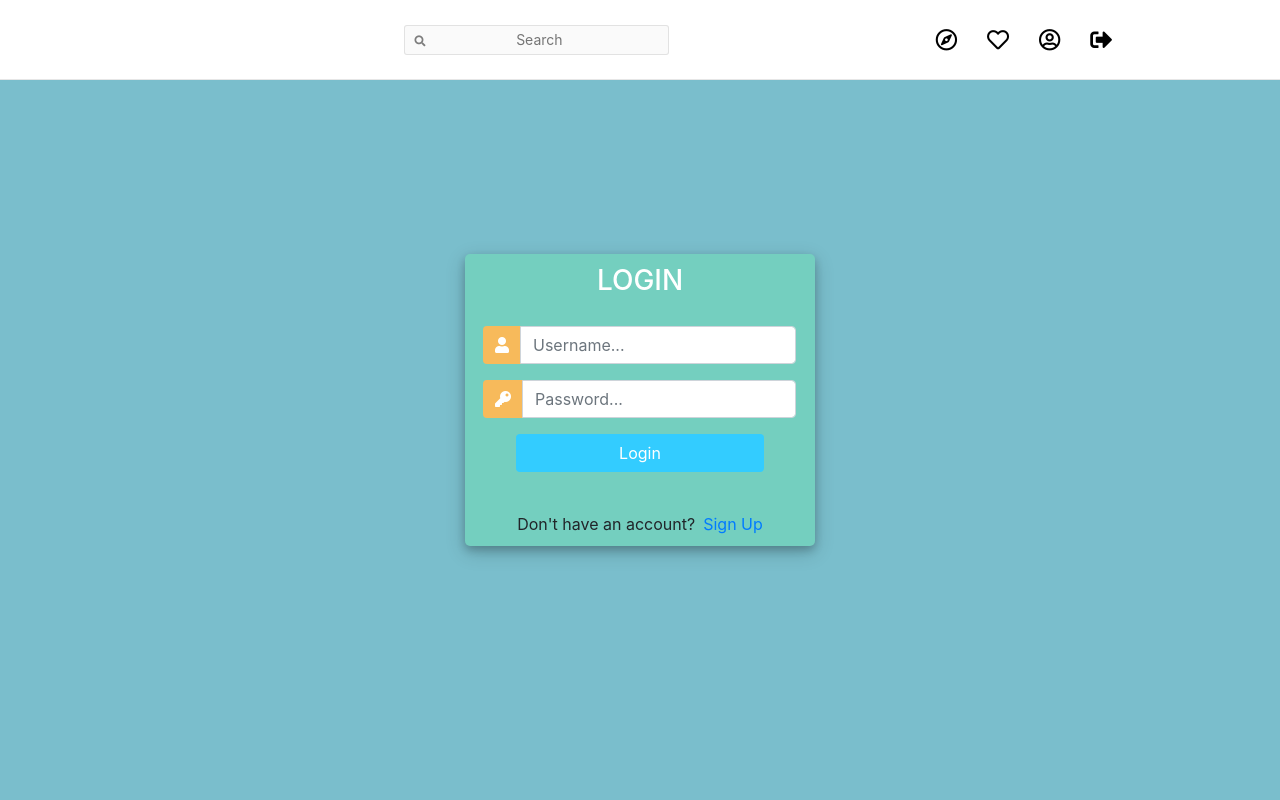
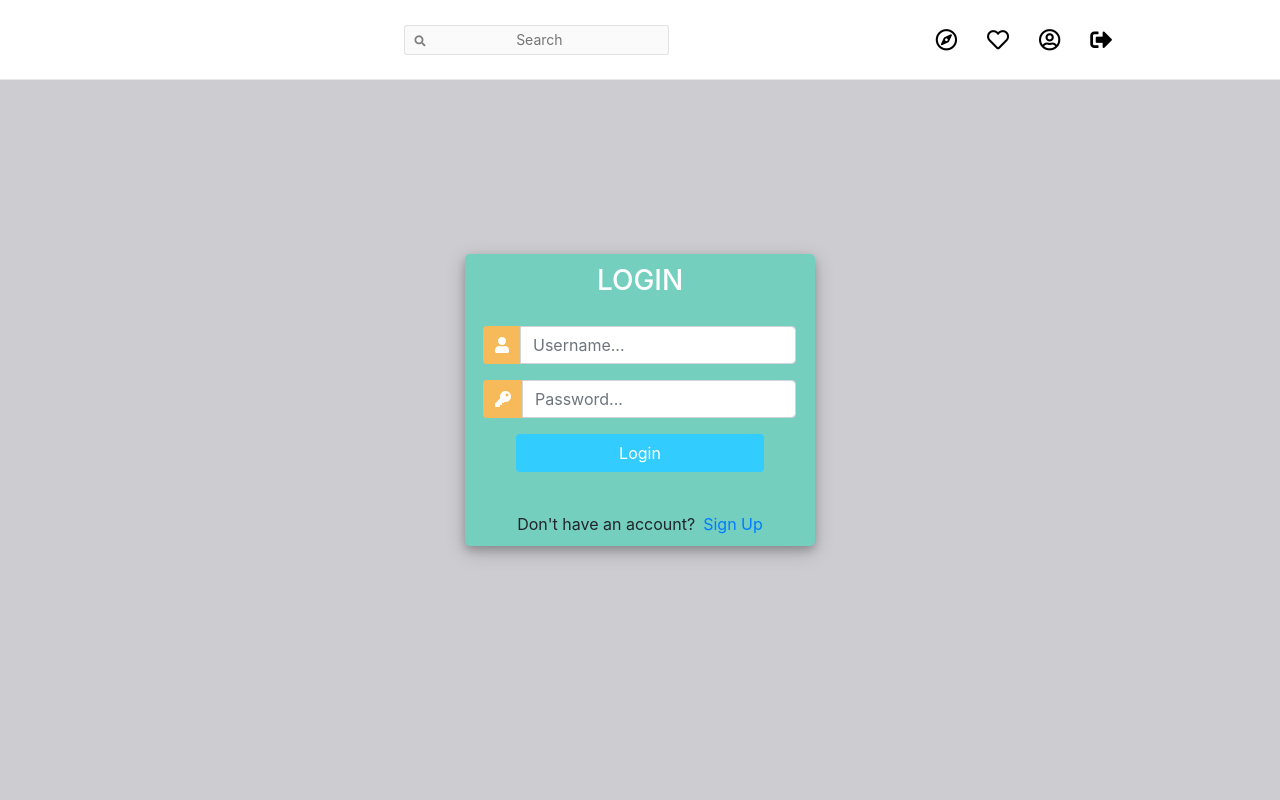
Before and after one commit to nancymwende/instagram, a Django app: template insta/templates/login.html in a window 1280 px wide. Run offline with Django 4.2, Linux system fonts and the light colour scheme; the template is opened without the code that fills it, so the values that code supplies are empty; some libraries are stand-ins or nearby versions; some web fonts are replaced.

Commit message:
style:set background colour

```diff
--- a/static/CSS/style.css
+++ b/static/CSS/style.css
@@ -124,7 +124,7 @@ body {
 			margin: 0;
 			padding: 0;
 			height: 100%;
-			background: #7abecc !important;
+			background: hsl(240, 6%, 81%) !important;
 		}
 		.user_card {
 			width: 350px;
```
